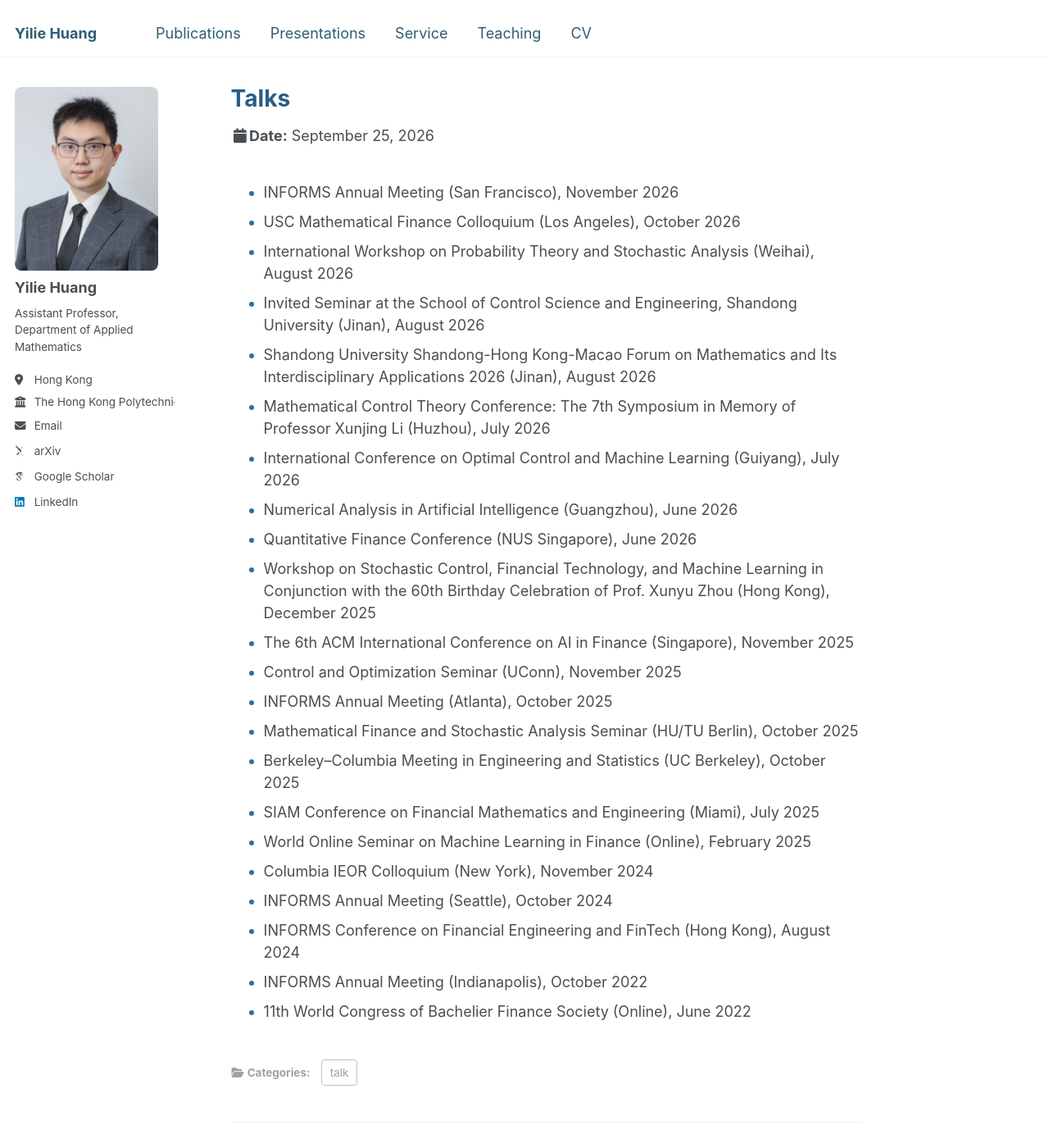
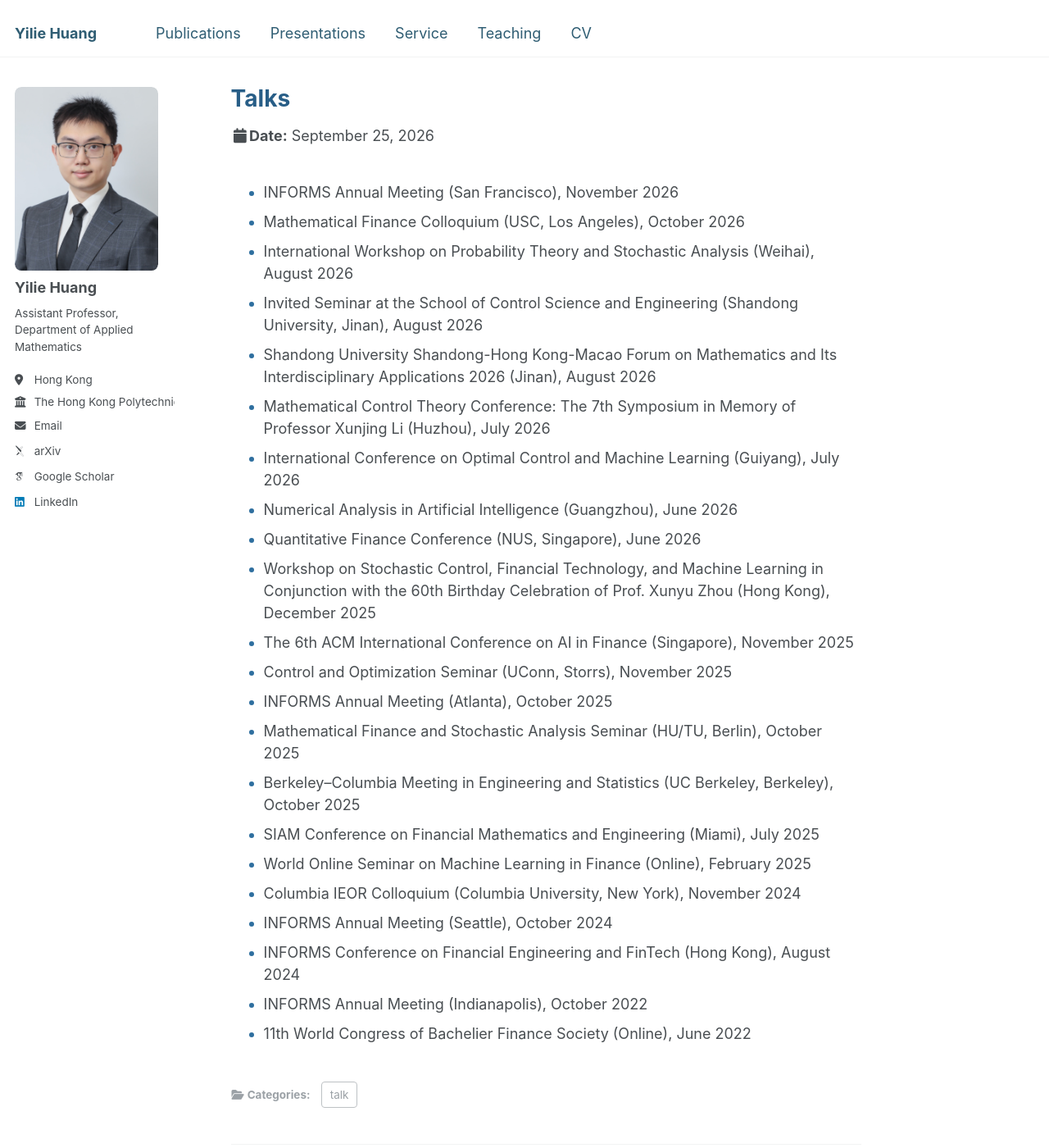
Before and after one commit to yiliehuang/yiliehuang.github.io, a Jekyll site: the page built from _talks/talks.md, in a window 1280 px wide and 1400 px high. Shown: the whole window at 82% size. Built offline with Jekyll 4.4.1, drawn with Linux system fonts in a browser that asks for light colours; some web fonts are replaced.

Commit message:
Standardize talk location formatting

```diff
--- a/_talks/talks.md
+++ b/_talks/talks.md
@@ -6,23 +6,23 @@ permalink: /talks/talks
 
 <ul>
   <li>INFORMS Annual Meeting (San Francisco), November 2026</li>
-  <li>USC Mathematical Finance Colloquium (Los Angeles), October 2026</li>
+  <li>Mathematical Finance Colloquium (USC, Los Angeles), October 2026</li>
   <li>International Workshop on Probability Theory and Stochastic Analysis (Weihai), August 2026</li>
-  <li>Invited Seminar at the School of Control Science and Engineering, Shandong University (Jinan), August 2026</li>
+  <li>Invited Seminar at the School of Control Science and Engineering (Shandong University, Jinan), August 2026</li>
   <li>Shandong University Shandong-Hong Kong-Macao Forum on Mathematics and Its Interdisciplinary Applications 2026 (Jinan), August 2026</li>
   <li>Mathematical Control Theory Conference: The 7th Symposium in Memory of Professor Xunjing Li (Huzhou), July 2026</li>
   <li>International Conference on Optimal Control and Machine Learning (Guiyang), July 2026</li>
   <li>Numerical Analysis in Artificial Intelligence (Guangzhou), June 2026</li>
-  <li>Quantitative Finance Conference (NUS Singapore), June 2026</li>
+  <li>Quantitative Finance Conference (NUS, Singapore), June 2026</li>
   <li>Workshop on Stochastic Control, Financial Technology, and Machine Learning in Conjunction with the 60th Birthday Celebration of Prof. Xunyu Zhou (Hong Kong), December 2025</li>
   <li>The 6th ACM International Conference on AI in Finance (Singapore), November 2025</li>
-  <li>Control and Optimization Seminar (UConn), November 2025</li>
+  <li>Control and Optimization Seminar (UConn, Storrs), November 2025</li>
   <li>INFORMS Annual Meeting (Atlanta), October 2025</li>
-  <li>Mathematical Finance and Stochastic Analysis Seminar (HU/TU Berlin), October 2025</li>
-  <li>Berkeley–Columbia Meeting in Engineering and Statistics (UC Berkeley), October 2025</li>
+  <li>Mathematical Finance and Stochastic Analysis Seminar (HU/TU, Berlin), October 2025</li>
+  <li>Berkeley–Columbia Meeting in Engineering and Statistics (UC Berkeley, Berkeley), October 2025</li>
   <li>SIAM Conference on Financial Mathematics and Engineering (Miami), July 2025</li>
   <li>World Online Seminar on Machine Learning in Finance (Online), February 2025</li>
-  <li>Columbia IEOR Colloquium (New York), November 2024</li>
+  <li>Columbia IEOR Colloquium (Columbia University, New York), November 2024</li>
   <li>INFORMS Annual Meeting (Seattle), October 2024</li>
   <li>INFORMS Conference on Financial Engineering and FinTech (Hong Kong), August 2024</li>
   <li>INFORMS Annual Meeting (Indianapolis), October 2022</li>
```
Also changed, not shown: _pages/about.md (+1 -1 lines), 2 other files.
